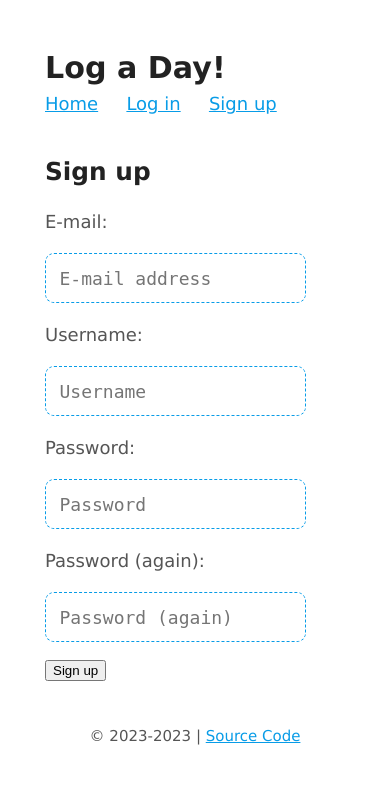
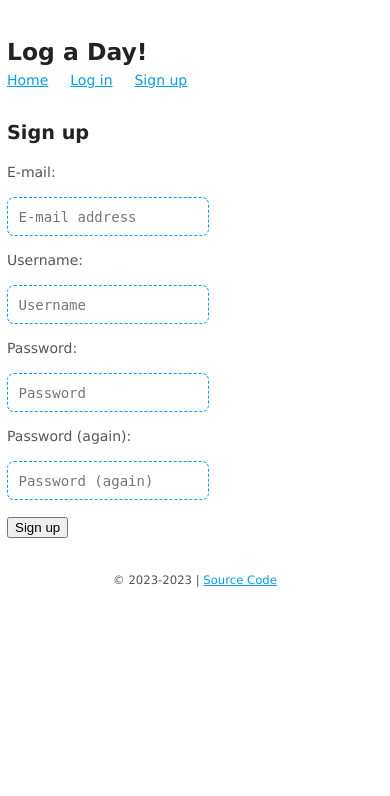
Before and after one commit to sglmr/logaday, a Django app: page /accounts/signup/ in a window 390 px wide. Shown: the top 796 px of the page. Run offline with Django 4.2, Linux system fonts and the light colour scheme; parts of the project's set-up code (start-up, migrations or seed data) failed here and were passed over.

Commit message:
mobile css tweak

```diff
--- a/static/css/basic.css
+++ b/static/css/basic.css
@@ -4,7 +4,10 @@
     --text-color: #555;
     --accent-color: #089ce7;
     --width: 720px;
+    --font-size: 1.125em;
 }
+
+
 
 @media (prefers-color-scheme: dark) {
     :root {
@@ -21,11 +24,19 @@ body {
     max-width: var(--width);
     font-family: Verdana, sans-serif;
     line-height: 1.5;
-    padding: 2.5em;
+    /* top | right | bottom | left */
+    padding: 2.5em .5em 1em .5em;
     background-color: var(--background-color);
     color: var(--text-color);
-    font-size: 1.125em;
+    font-size: var(--font-size);
 }
+
+@media (max-width: 500px) {
+    body {
+        font-size: .875em;
+    }
+}
+
 
 /* Reset margins to 0 */
 * {
```
